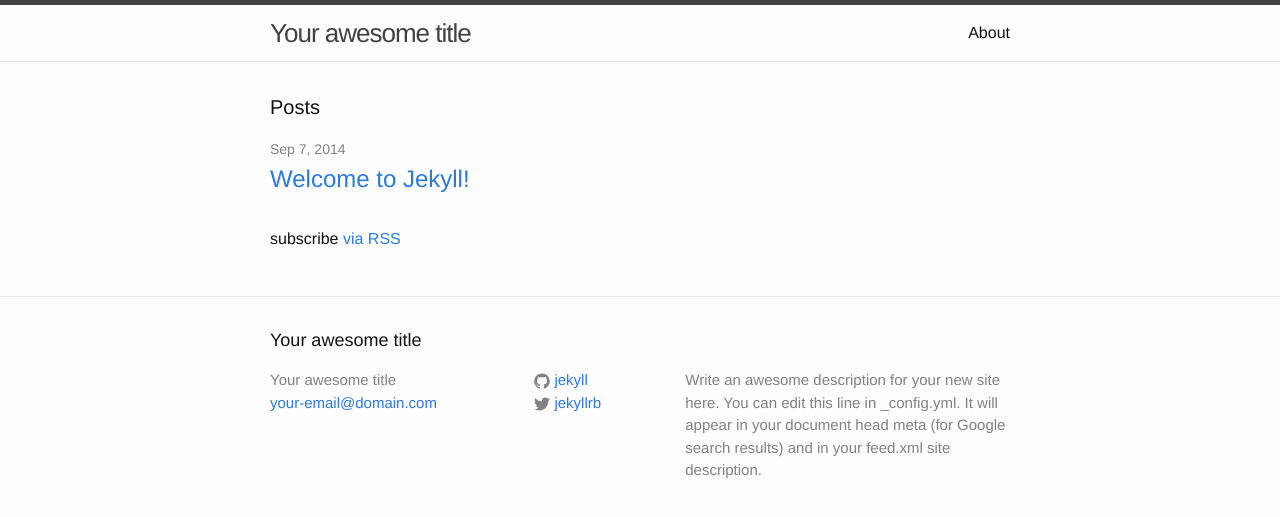
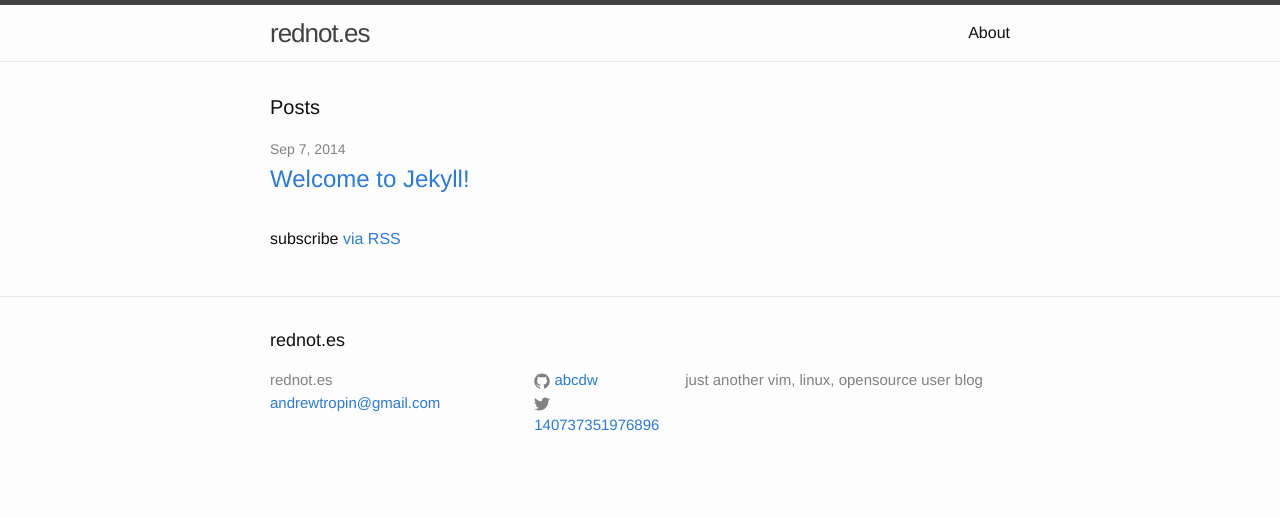
Before and after one commit to rednotes/rednotes.github.io, a Jekyll site: the page built from index.html, in a window 1280 px wide. Shown: the top 517 px of the page. Built offline with Jekyll 4.4.1, drawn with Linux system fonts in a browser that asks for light colours.

Commit message:
Set config vars

```diff
--- a/_config.yml
+++ b/_config.yml
@@ -1,14 +1,12 @@
 # Site settings
-title: Your awesome title
-email: your-email@domain.com
+title: rednot.es
+email: andrewtropin@gmail.com
 description: > # this means to ignore newlines until "baseurl:"
-  Write an awesome description for your new site here. You can edit this
-  line in _config.yml. It will appear in your document head meta (for
-  Google search results) and in your feed.xml site description.
+    just another vim, linux, opensource user blog
 baseurl: "" # the subpath of your site, e.g. /blog/
-url: "http://yourdomain.com" # the base hostname & protocol for your site
-twitter_username: jekyllrb
-github_username:  jekyll
+url: "http://rednot.es" # the base hostname & protocol for your site
+twitter_username: 0x07ffff7df07c0
+github_username: abcdw
 
 # Build settings
 markdown: kramdown
```
